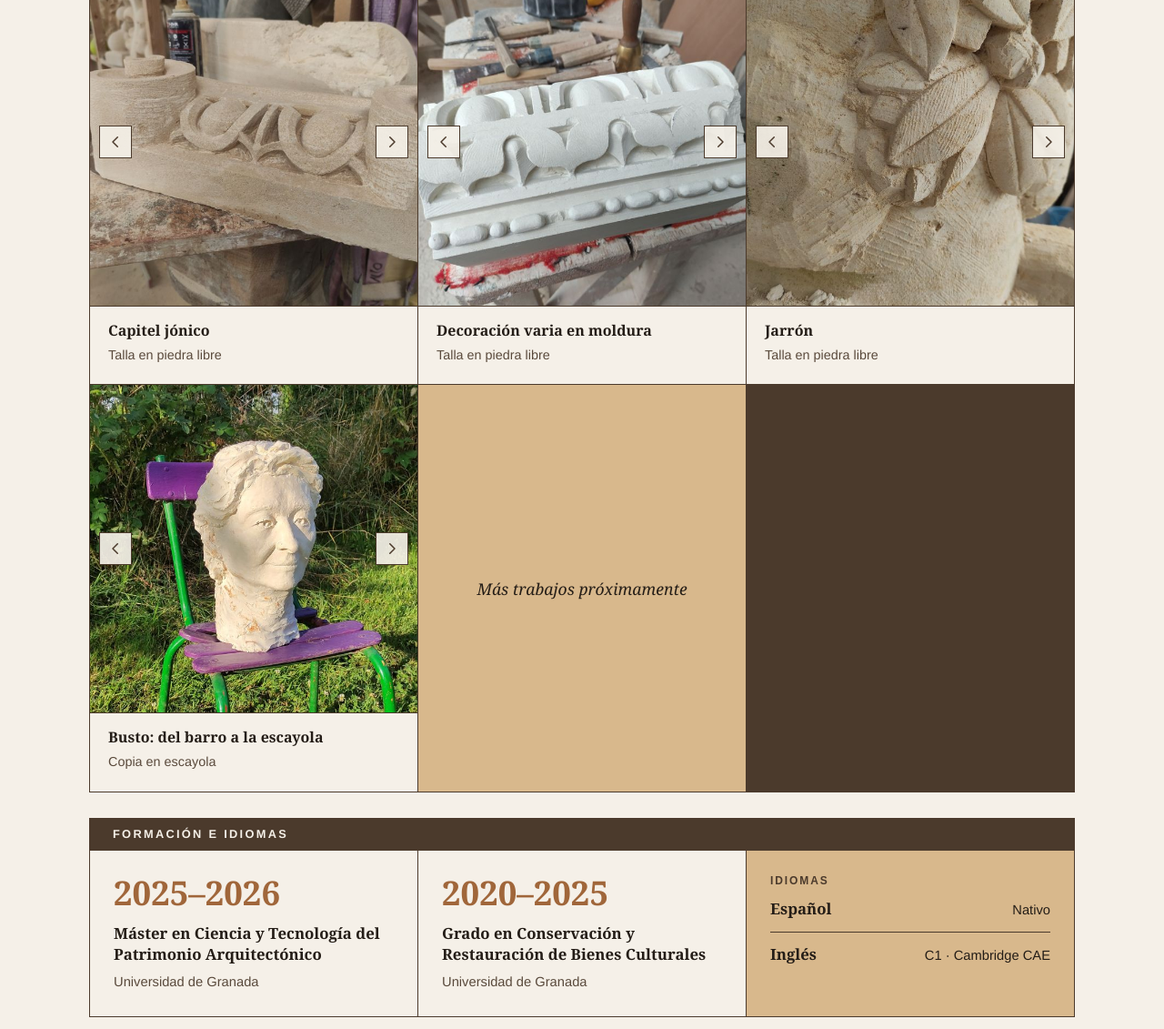
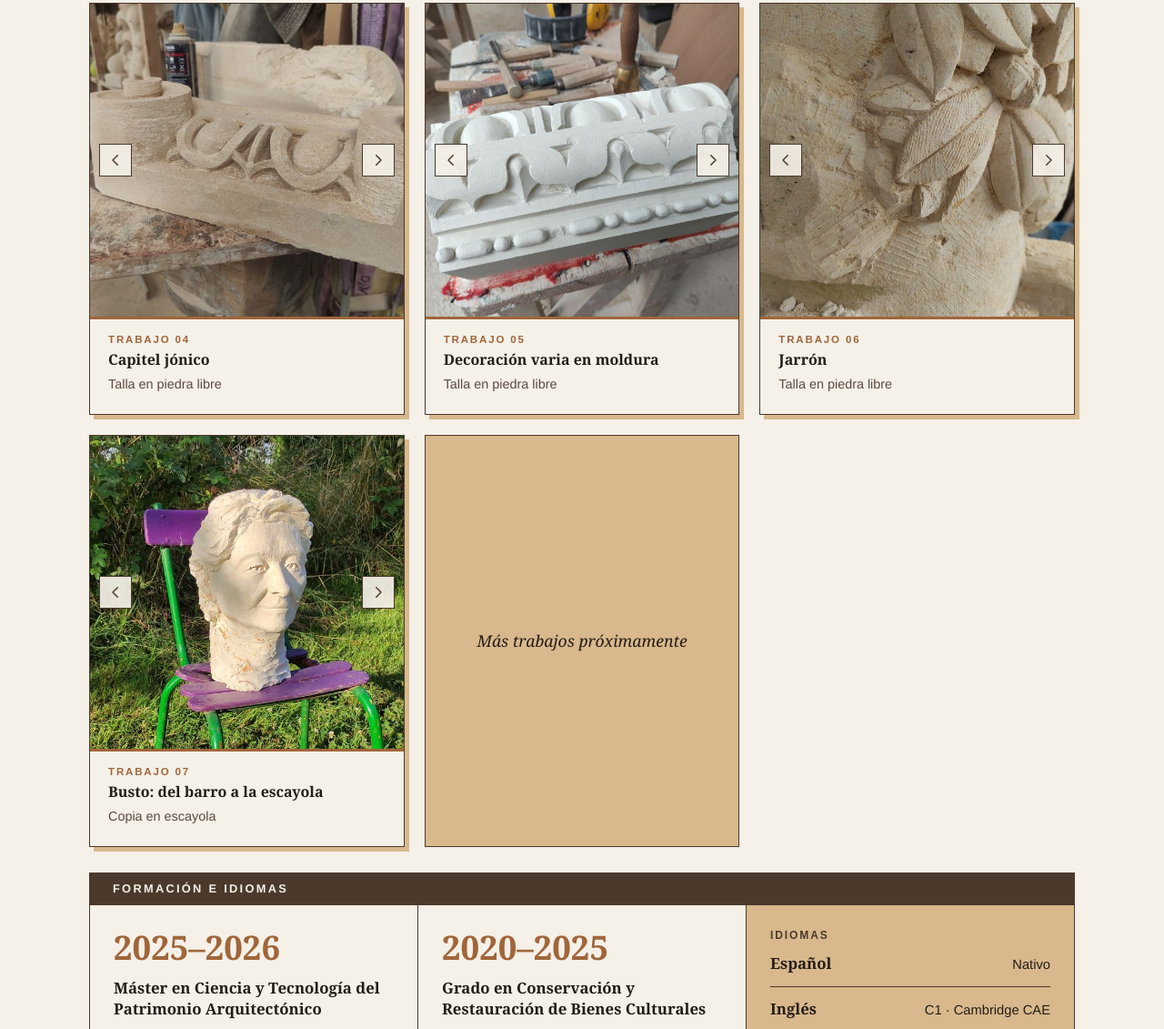
Before and after one commit to laurariverovico/laurariverovico.github.io, a plain HTML site: page index.html in a window 1280 px wide. Shown: the part 798-1929 px from the top of the page at 91% size. Drawn offline with Linux system fonts and the light colour scheme.

Commit message:
espacio entre fotos

```diff
--- a/css/retro.css
+++ b/css/retro.css
@@ -49,8 +49,8 @@ p{margin:0 0 .8em}
 .barra{background:var(--cafe);color:var(--crudo);padding:10px 26px}
 
 /* ===== Trabajos ===== */
-.galeria{display:grid;grid-template-columns:repeat(3,1fr);gap:1px;background:var(--cafe);border:1px solid var(--cafe);margin-bottom:28px}
-.obra{background:var(--crudo);display:flex;flex-direction:column}
+.galeria{display:grid;grid-template-columns:repeat(3,1fr);gap:22px;margin-bottom:28px;counter-reset:obra}
+.obra{background:var(--crudo);display:flex;flex-direction:column;border:1px solid var(--cafe);box-shadow:5px 5px 0 var(--arena);counter-increment:obra}
 .obra a.foto{display:block;line-height:0;overflow:hidden;background:var(--cafe)}
 .obra img{width:100%;aspect-ratio:1/1;object-fit:cover;object-position:var(--pos,center 35%);transition:transform .5s,opacity .3s}
 .obra a.foto:hover img{transform:scale(1.03);opacity:.9}
@@ -64,9 +64,10 @@ p{margin:0 0 .8em}
 .flecha.sig{right:10px}
 .flecha:hover{background:var(--cafe);color:var(--crudo)}
 .flecha:focus-visible{outline:2px solid var(--cobre);outline-offset:2px}
-.obra .texto{padding:16px 20px 20px;border-top:1px solid var(--cafe);flex:1}
+.obra .texto{padding:16px 20px 20px;border-top:3px solid var(--cobre);flex:1}
+.obra .texto::before{content:"Trabajo " counter(obra,decimal-leading-zero);display:block;margin-bottom:6px;font:600 .72rem Arial,sans-serif;letter-spacing:.16em;text-transform:uppercase;color:var(--cobre)}
 .obra .texto p{margin:0;font-size:.9rem;color:#5a4a3c}
-.pronto{display:flex;align-items:center;justify-content:center;padding:30px;text-align:center;background:var(--arena);font:italic 1.1rem Georgia,serif;min-height:220px}
+.pronto{display:flex;align-items:center;justify-content:center;padding:30px;text-align:center;background:var(--arena);border:1px solid var(--cafe);font:italic 1.1rem Georgia,serif;min-height:220px}
 
 /* ===== Experiencia (tabla real) ===== */
 table{width:100%;border-collapse:collapse;background:var(--crudo)}
@@ -132,4 +133,4 @@ dialog .cuenta{font:600 .8rem Arial,sans-serif;letter-spacing:.1em;font-style:no
   tr{border-top:1px solid var(--cafe)}tr:first-child{border-top:0}
   th,td{border-top:0}
 }
-@media (max-width:520px){.galeria{grid-template-columns:1fr}}
+@media (max-width:520px){.galeria{grid-template-columns:1fr;gap:30px}}
```
